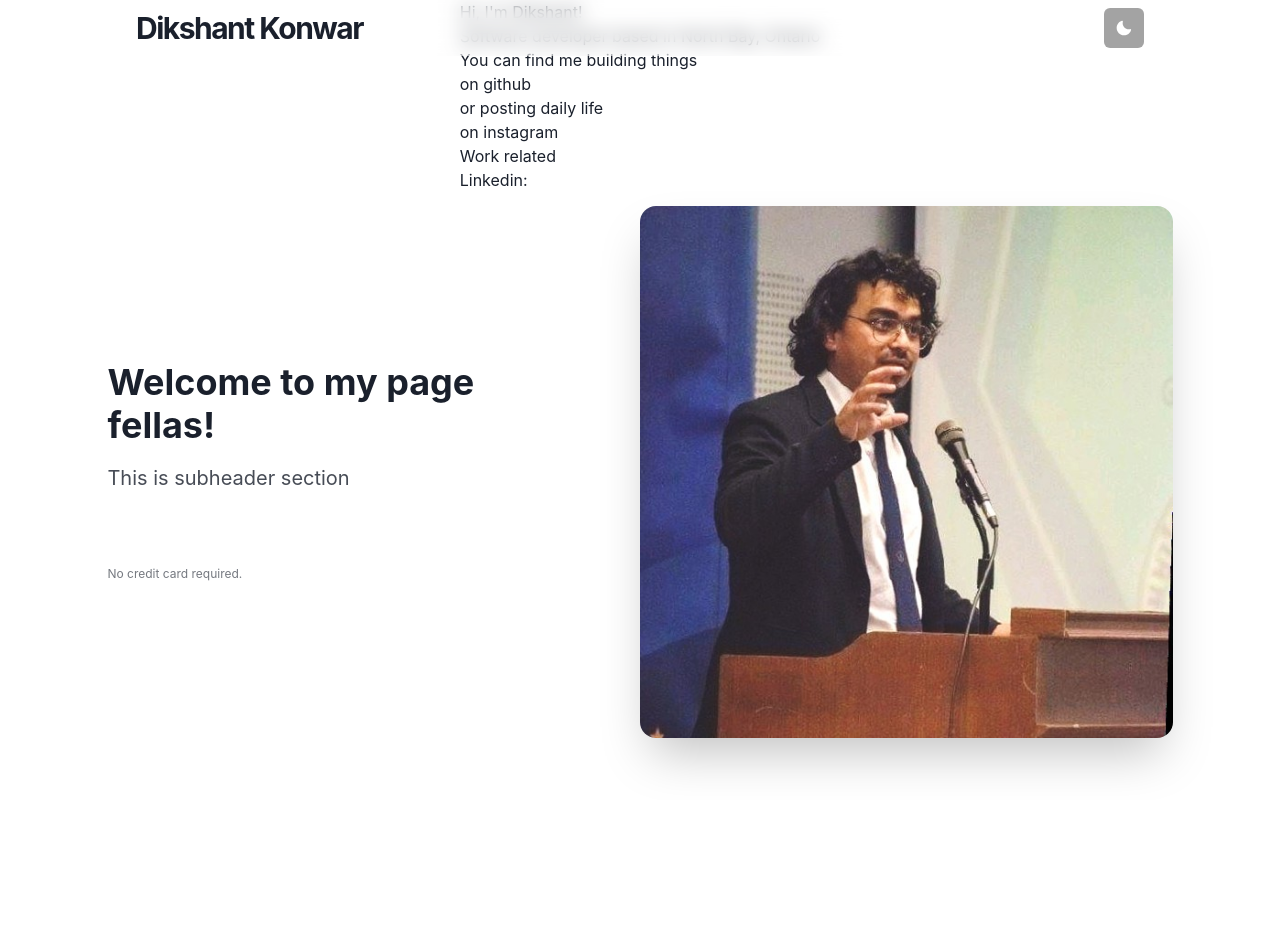
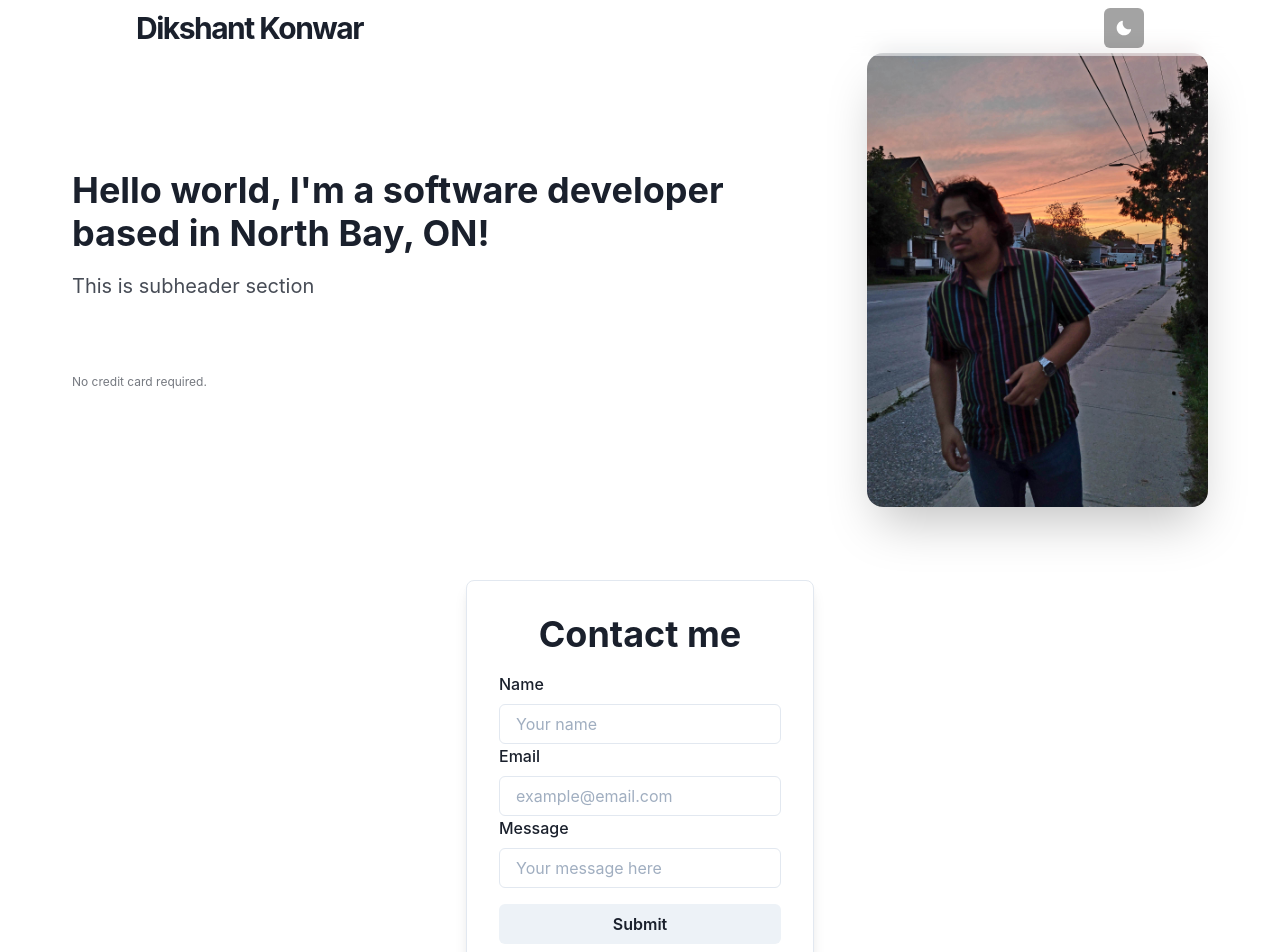
Before and after one commit to dikshantkunwar/resume, a React (Create React App) app: page / in a window 1280 px wide. Shown: the top 952 px of the page. Before the commit the page ends 800 px from the top, so only its background shows below. Built offline with nearby package versions, Linux system fonts and the light colour scheme; a web font is replaced by a local one.

Commit message:
new profile image, added new component contact form to the landing page

```diff
--- a/src/components/sections/About.js
+++ b/src/components/sections/About.js
@@ -4,12 +4,12 @@ import { FontAwesomeIcon } from '@fortawesome/react-fontawesome'
 export default function About() {
   return (
     <section>
-      <p>Hi, I'm Dikshant!</p>
+      <p>Hi, I &apos m Dikshant!</p>
       <p>Software developer based in North Bay, Ontario</p>
-      <p>You can find me building things</p><a>on github <FontAwesomeIcon icon={['fab', 'github']}></FontAwesomeIcon></a>
-      <p>or posting daily life</p><a>on instagram <span class="fab fa-instagram"></span></a>
+      <p>You can find me building things</p><a>on github <FontAwesomeIcon icon={['fab', 'github']}>gh</FontAwesomeIcon></a>
+      <p>or posting daily life</p><a>on instagram <FontAwesomeIcon icon={['fab', 'instagram']}>ig</FontAwesomeIcon></a>
       <br />
-      <p> Work related</p><a>Linkedin: <FontAwesomeIcon icon={['fab', 'linkedin']}></FontAwesomeIcon></a>
+      <p> Work related</p><a>Linkedin: <FontAwesomeIcon icon={['fab', 'linkedin']} /></a>
     </section>
   )
 }
--- /dev/null
+++ b/src/components/sections/ContactForm.js
@@ -0,0 +1,40 @@
+import React from 'react';
+import
+{
+  Flex,
+  Box,
+  Heading,
+  FormControl,
+  FormLabel,
+  Input,
+  Button
+} from '@chakra-ui/react'
+
+export default function ContactForm() {
+  return (
+    <Flex w="full" align="center" justifyContent="center">
+      <Box p={8} maxWidth="500px" borderWidth={1} borderRadius={8} boxShadow="lg">
+        <Box textAlign="center">
+          <Heading>Contact me</Heading>
+        </Box>
+        <Box my={4} textAlign="left">
+          <form>
+            <FormControl>
+              <FormLabel>Name</FormLabel>
+              <Input type="text" placeholder='Your name' />
+            </FormControl>
+            <FormControl>
+              <FormLabel>Email</FormLabel>
+              <Input type="text" placeholder='example@email.com' />
+            </FormControl>
+            <FormControl>
+              <FormLabel>Message</FormLabel>
+              <Input type="text" placeholder='Your message here' />
+            </FormControl>
+            <Button width="full" mt={4} type="submit">Submit</Button>
+          </form>
+        </Box>
+      </Box>
+    </Flex>
+  )
+}
--- a/src/components/sections/Hero.js
+++ b/src/components/sections/Hero.js
@@ -30,7 +30,7 @@ export default function Hero({
       >
         <Stack
           spacing={4}
-          w={{ base: "80%", md: "40%" }}
+          w={{ base: "80%", md: "60%" }}
           align={["center", "center", "flex-start", "flex-start"]}
         >
           <Heading
@@ -73,8 +73,8 @@ export default function Hero({
               No credit card required.
             </Text>
         </Stack>
-        <Box w={{ base: "80%", sm: "60%", md: "50%" }} mb={{ base: 12, md: 0 }}>
-          <Image src={image} size="100%" rounded="1rem" shadow="2xl" />
+        <Box w={{ base: "30%", sm: "30%", md: "30%" }} mb={{ base: 12, md: 0 }} mt={{ base: 30, md: 0}}>
+          <Image src={image} size="50%" rounded="1rem" shadow="2xl" />
         </Box>
       </Flex>
   )
--- a/src/pages/Landing.js
+++ b/src/pages/Landing.js
@@ -1,20 +1,22 @@
 import React from 'react';
 import LandingLayout from '../components/layouts/LandingLayout';
+import ContactForm from '../components/sections/ContactForm';
 import Hero from '../components/sections/Hero';
-import About from '../components/sections/About';
+// import About from '../components/sections/About';
 import profileImage from '../profile.jpg'
 
 export default function Landing() {
   return (
     <LandingLayout>
-      <About></About>
+      {/* <About /> */}
       <Hero
-        title="Welcome to my page fellas!"
+        title="Hello world, I'm a software developer based in North Bay, ON!"
         subtitle="This is subheader section"
         image={profileImage}
         //image="https://source.unsplash.com/collection/404339/800x600"
         ctaText="Create account homes"
         />
+        <ContactForm />
     </LandingLayout>
   )
 }
```
Also changed, not shown: src/profile.jpg.
